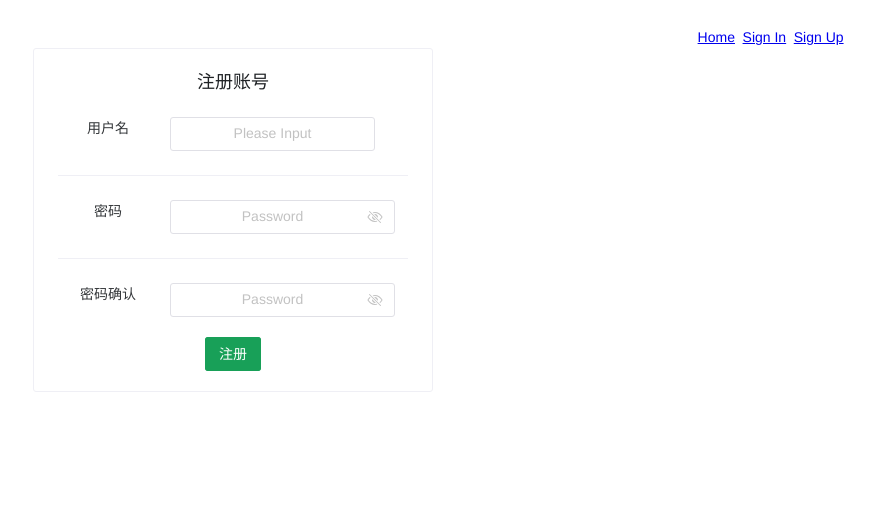
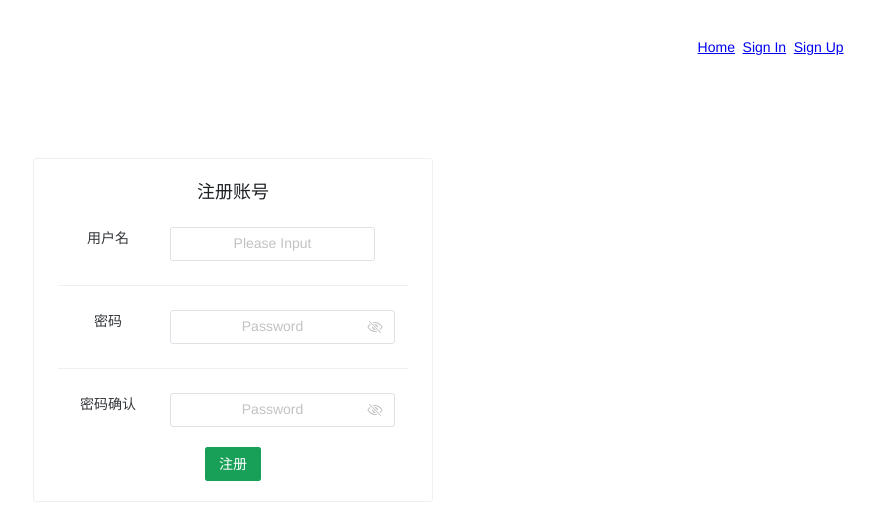
Before and after one commit to LinHeLurking/bill_visualizer_frontend, a Vue app: page /#/signup in a window 1280 px wide. Shown: the top 520 px of the page, without its empty margins (407-1280 px from the left). Built offline with nearby package versions, Linux system fonts and the light colour scheme; some icons are missing.

Commit message:
margin and spacing

```diff
--- a/src/components/Header.vue
+++ b/src/components/Header.vue
@@ -18,9 +18,9 @@ export default defineComponent({
 
 <template>
     <div class="header-container">
+        <div style="height:10px;"></div>
         <div class="raw-header">
             <div class="header-item">
-                <!-- <div class="height-placeholder"></div> -->
                 <router-link to="/">
                     <Icon size="20">
                         <Home />
@@ -29,7 +29,6 @@ export default defineComponent({
                 </router-link>
             </div>
             <div class="header-item">
-                <!-- <div class="height-placeholder"></div> -->
                 <router-link to="/login">
                     <Icon size="20">
                         <LogInSharp />
@@ -38,7 +37,6 @@ export default defineComponent({
                 </router-link>
             </div>
             <div class="header-item">
-                <!-- <div class="height-placeholder"></div> -->
                 <router-link to="/signup">
                     <Icon size="20">
                         <Signature20Regular />
--- a/src/components/LoginPage.vue
+++ b/src/components/LoginPage.vue
@@ -78,5 +78,6 @@ export default defineComponent({
 .n-card {
     max-width: 400px;
     margin: 0 auto;
+    margin-top: 100px;
 }
 </style>
--- a/src/components/MainPage.vue
+++ b/src/components/MainPage.vue
@@ -66,7 +66,7 @@ export default defineComponent({
             </div>
         </div>
         <div style="height: 20px;"></div>
-        <n-button @click="gotoAnalysisPage">分析账单</n-button>
+        <n-button type="primary" @click="gotoAnalysisPage">分析账单</n-button>
     </n-card>
 </template>
 
--- a/src/components/SignupPage.vue
+++ b/src/components/SignupPage.vue
@@ -96,5 +96,6 @@ export default defineComponent({
 .n-card {
     max-width: 400px;
     margin: 0 auto;
+    margin-top: 100px;
 }
 </style>
```
